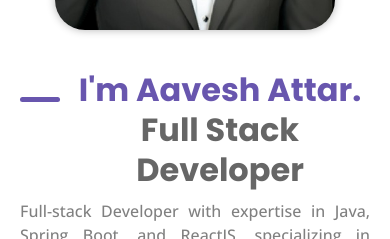
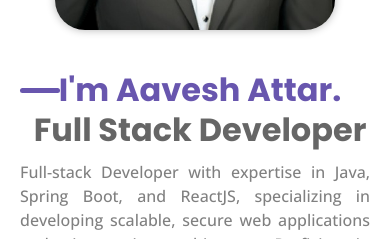
Before and after one commit to aaveshattar/portfolio-app, a React (Vite) app: page / in a window 390 px wide. Shown: the part 349-588 px from the top of the page. Built offline with nearby package versions, Linux system fonts and the light colour scheme.

Commit message:
final change

```diff
--- a/src/pages/home/home.css
+++ b/src/pages/home/home.css
@@ -79,13 +79,17 @@
   }
 
   .home__title {
-    font-size: var(--h2-font-size); /* Adjusts font size for smaller screens */
-    padding-left: 50px;
+    position: relative;
+    font-size: var(--h2-font-size); /* Adjust this if needed */
+    line-height: 1.24;
+    padding-left: 10px;
+    white-space: nowrap; /* Prevents text from wrapping */
   }
 
   .home__description {
     line-height: 1.5;
     margin-block: 10px 20px;
+    text-align: justify;
   }
 
   .color__block {
```
